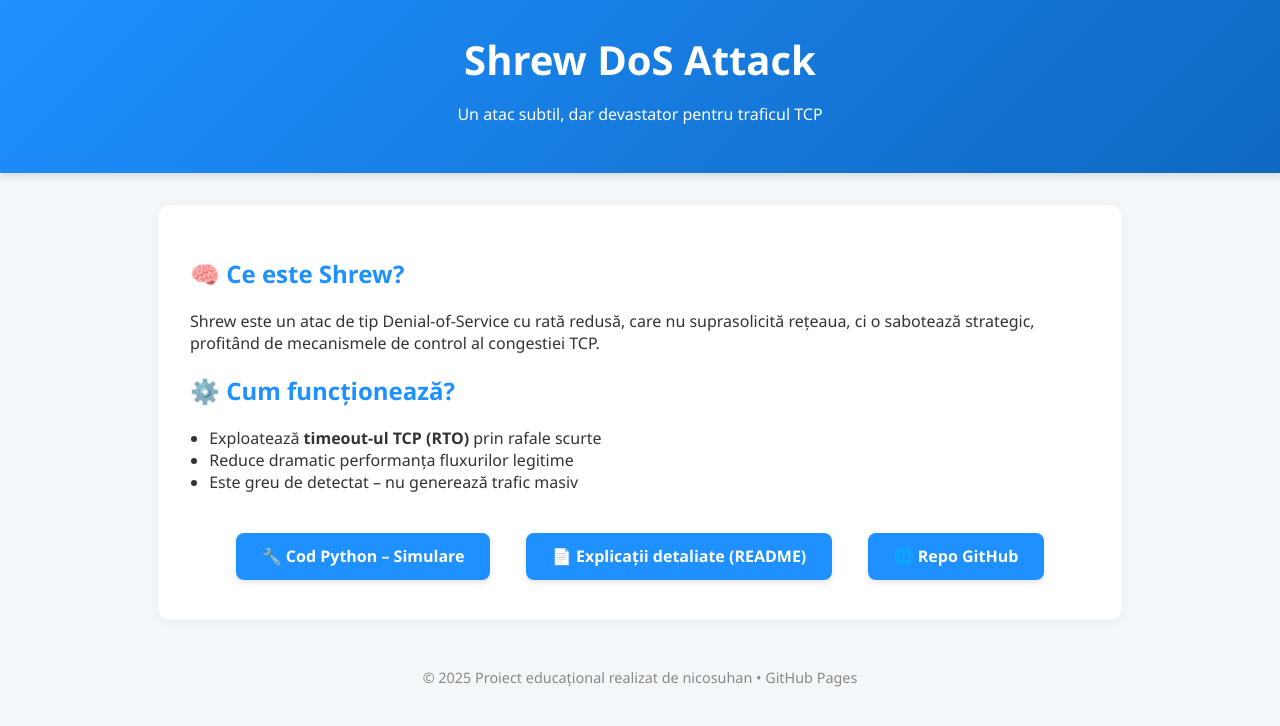
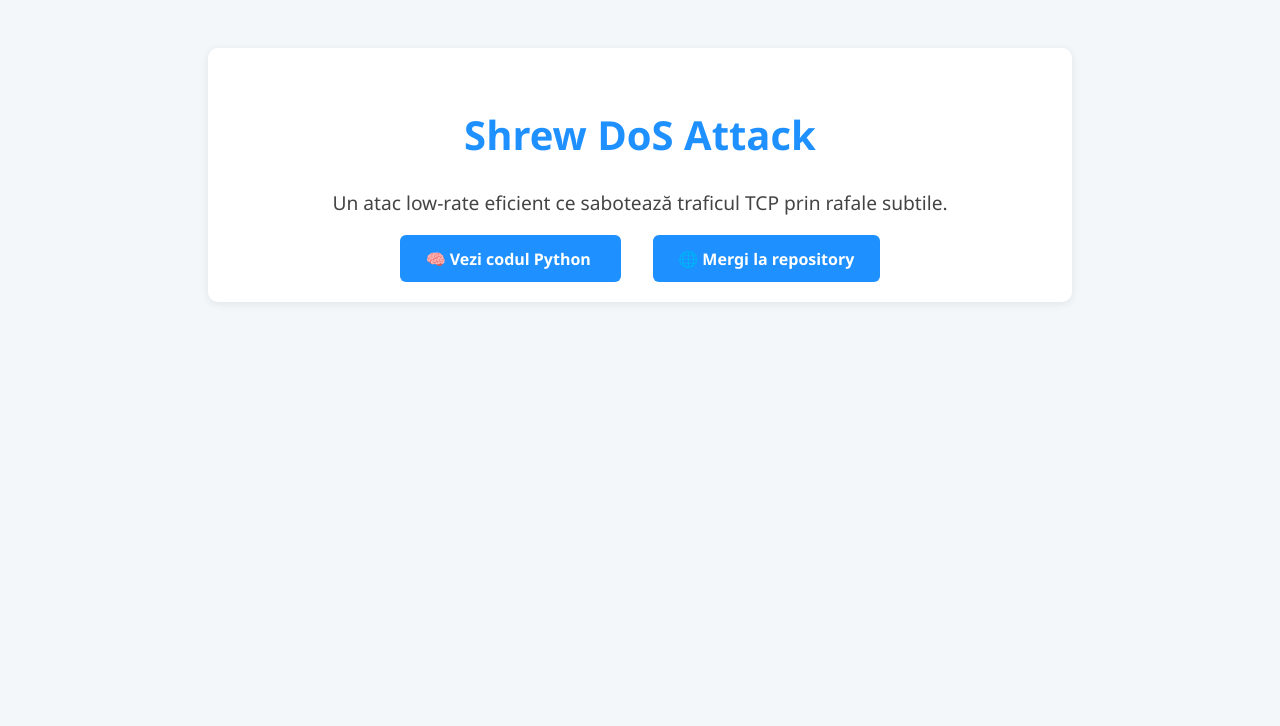
Before and after one commit to nicosuhan/Shrew-dos-attack, a plain HTML site: page index.html in a window 1280 px wide. Drawn offline with Linux system fonts and the light colour scheme.

Commit message:
Update index.html

```diff
--- a/index.html
+++ b/index.html
@@ -6,101 +6,69 @@
   <title>Shrew DoS Attack</title>
   <style>
     body {
+      font-family: 'Segoe UI', Tahoma, Geneva, Verdana, sans-serif;
+      background-color: #f4f7fa;
       margin: 0;
-      font-family: 'Segoe UI', Tahoma, Geneva, Verdana, sans-serif;
-      background: #f4f7fa;
-      color: #333;
+      padding: 0;
     }
 
-    header {
-      background: linear-gradient(135deg, #1e90ff, #0f68c0);
-      color: white;
+    .container {
+      max-width: 800px;
+      margin: auto;
       padding: 2rem;
-      text-align: center;
-      box-shadow: 0 4px 6px rgba(0, 0, 0, 0.1);
+      background: white;
+      margin-top: 3rem;
+      border-radius: 10px;
+      box-shadow: 0 2px 10px rgba(0,0,0,0.08);
     }
 
-    header h1 {
-      margin: 0;
+    h1 {
+      text-align: center;
+      color: #1e90ff;
       font-size: 2.5rem;
     }
 
-    main {
-      max-width: 900px;
-      margin: 2rem auto;
-      background: white;
-      padding: 2rem;
-      border-radius: 12px;
-      box-shadow: 0 2px 10px rgba(0, 0, 0, 0.05);
+    p {
+      text-align: center;
+      font-size: 1.2rem;
+      color: #444;
     }
 
-    h2 {
-      color: #1e90ff;
+    .buttons {
+      text-align: center;
+      margin-top: 2rem;
     }
 
-    ul {
-      padding-left: 1.2rem;
-    }
-
-    .button-container {
-      margin-top: 2rem;
-      text-align: center;
-    }
-
-    .button-container a {
-      display: inline-block;
-      margin: 0.5rem 1rem;
+    .buttons a {
+      text-decoration: none;
+      margin: 0 1rem;
       padding: 0.8rem 1.6rem;
       background-color: #1e90ff;
       color: white;
-      text-decoration: none;
-      border-radius: 8px;
+      border-radius: 6px;
       font-weight: bold;
-      transition: all 0.3s ease;
-      box-shadow: 0 3px 6px rgba(0,0,0,0.1);
+      transition: background-color 0.3s ease, transform 0.2s;
     }
 
-    .button-container a:hover {
+    .buttons a:hover {
       background-color: #0f68c0;
       transform: translateY(-2px);
-    }
-
-    footer {
-      text-align: center;
-      margin-top: 3rem;
-      font-size: 0.9rem;
-      color: #888;
     }
   </style>
 </head>
 <body>
-  <header>
+  <div class="container">
     <h1>Shrew DoS Attack</h1>
-    <p>Un atac subtil, dar devastator pentru traficul TCP</p>
-  </header>
+    <p>Un atac low-rate eficient ce sabotează traficul TCP prin rafale subtile.</p>
 
-  <main>
-    <h2>🧠 Ce este Shrew?</h2>
-    <p>
-      Shrew este un atac de tip Denial-of-Service cu rată redusă, care nu suprasolicită rețeaua, ci o sabotează strategic, profitând de mecanismele de control al congestiei TCP.
-    </p>
-
-    <h2>⚙️ Cum funcționează?</h2>
-    <ul>
-      <li>Exploatează <strong>timeout-ul TCP (RTO)</strong> prin rafale scurte</li>
-      <li>Reduce dramatic performanța fluxurilor legitime</li>
-      <li>Este greu de detectat – nu generează trafic masiv</li>
-    </ul>
-
-    <div class="button-container">
-      <a href="shrew_sim.py" target="_blank">🔧 Cod Python – Simulare</a>
-      <a href="README.md" target="_blank">📄 Explicații detaliate (README)</a>
-      <a href="https://github.com/nicosuhan/Shrew-dos-attack" target="_blank">🌐 Repo GitHub</a>
+    <div class="buttons">
+      <a href="https://github.com/nicosuhan/Shrew-dos-attack/blob/main/shrew_sim.py" target="_blank">
+        🧠 Vezi codul Python
+      </a>
+      <a href="https://github.com/nicosuhan/Shrew-dos-attack" target="_blank">
+        🌐 Mergi la repository
+      </a>
     </div>
-  </main>
-
-  <footer>
-    &copy; 2025 Proiect educațional realizat de nicosuhan • GitHub Pages
-  </footer>
+  </div>
 </body>
 </html>
```
